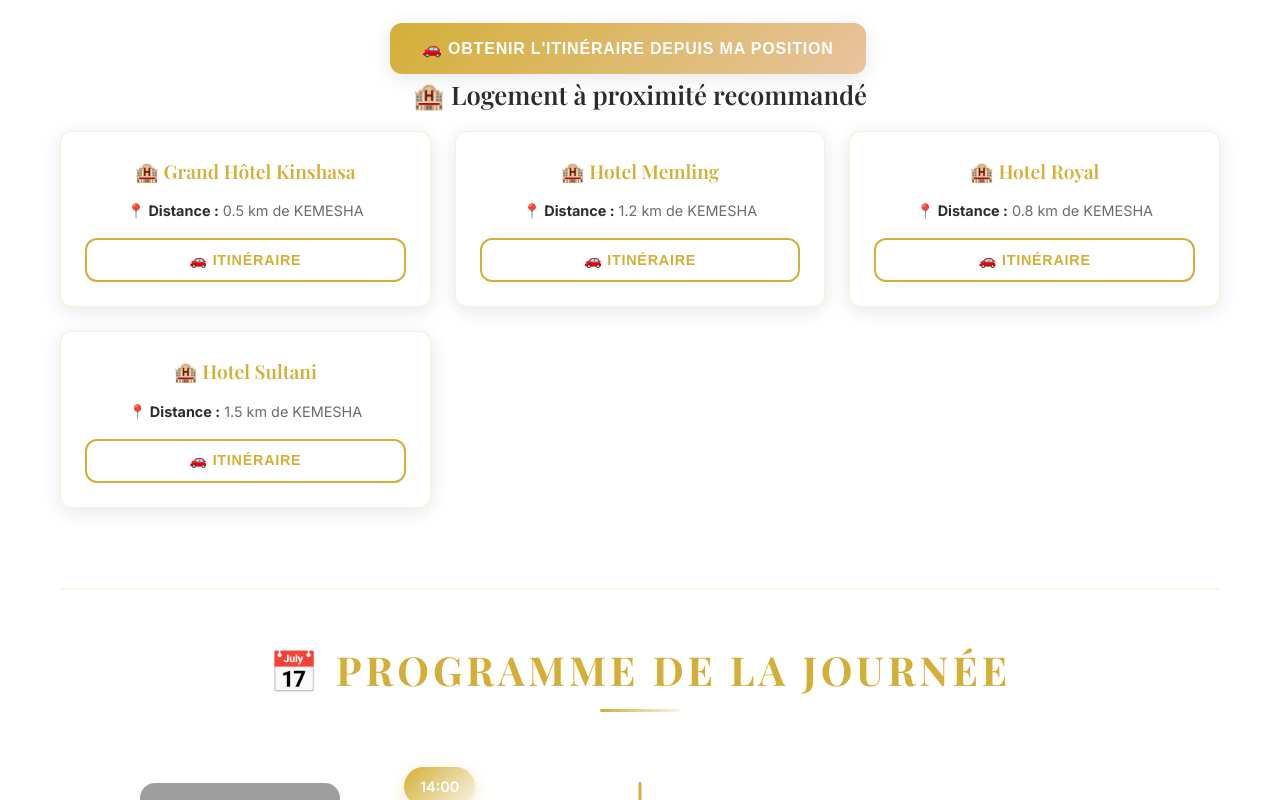
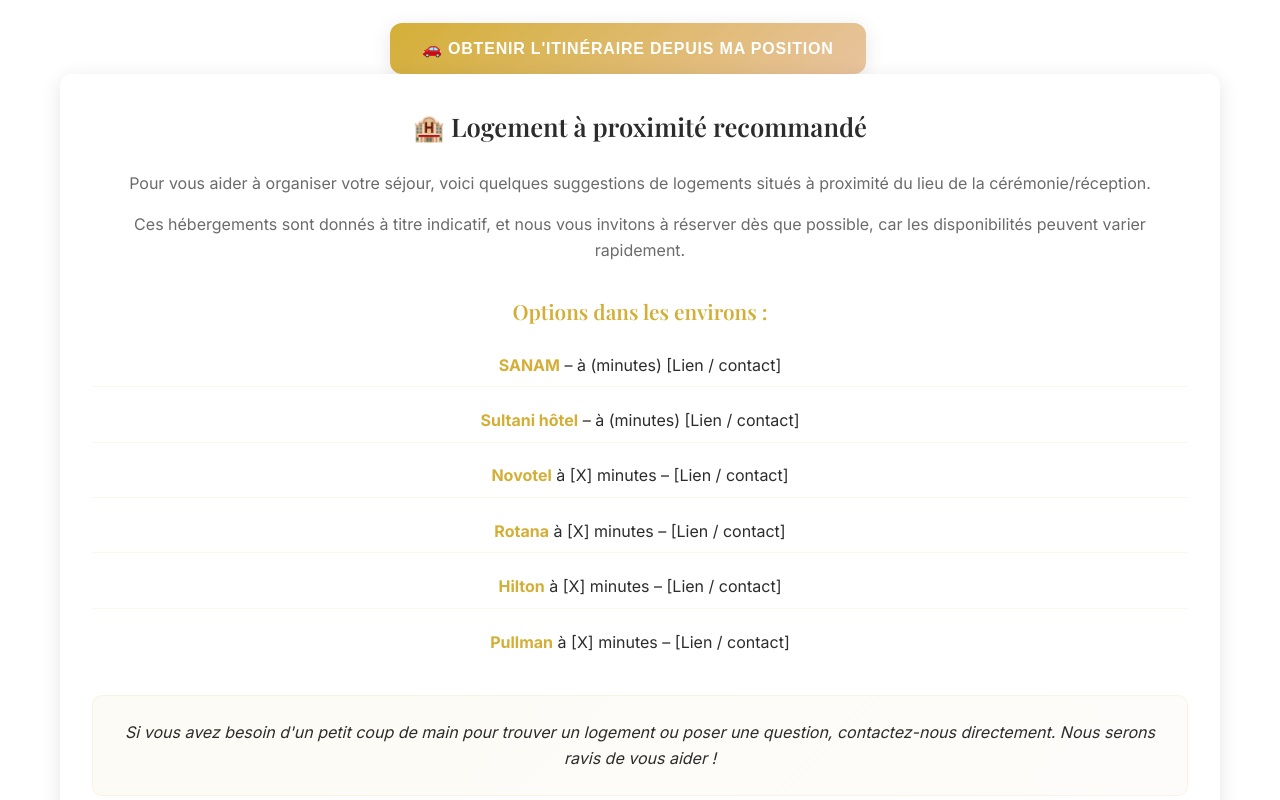
Before and after one commit to jeanKhal/JEloveStory, a React (Create React App) app: page / in a window 1280 px wide. Shown: the part 3920-4720 px from the top of the page. Built offline with nearby package versions, Linux system fonts and the light colour scheme; no server answers; grey boxes are pictures that could not be loaded.

Commit message:
Update accommodation section with new hotel list and styling

```diff
--- a/src/components/RSVP.css
+++ b/src/components/RSVP.css
@@ -314,15 +314,86 @@
 /* Hôtels Recommandés */
 .recommended-hotels {
   margin-bottom: 3rem;
+  background: var(--white);
+  padding: 2rem;
+  border-radius: var(--border-radius);
+  box-shadow: var(--shadow);
 }
 
 .recommended-hotels h3 {
   font-family: var(--font-family-elegant);
   font-size: 1.6rem;
   color: var(--text-dark);
+  margin-bottom: 1.5rem;
+  font-weight: 600;
+  text-align: center;
+}
+
+.hotels-intro {
+  margin-bottom: 2rem;
+  text-align: center;
+}
+
+.hotels-intro p {
+  font-family: var(--font-family-modern);
+  font-size: 1rem;
+  line-height: 1.6;
+  color: var(--text-light);
+  margin-bottom: 1rem;
+}
+
+.hotels-list {
+  margin-bottom: 2rem;
+}
+
+.hotels-list h4 {
+  font-family: var(--font-family-elegant);
+  font-size: 1.3rem;
+  color: var(--primary-color);
   margin-bottom: 1rem;
   font-weight: 600;
   text-align: center;
+}
+
+.hotels-list ul {
+  list-style: none;
+  padding: 0;
+  margin: 0;
+}
+
+.hotels-list li {
+  font-family: var(--font-family-modern);
+  font-size: 1rem;
+  line-height: 1.6;
+  color: var(--text-dark);
+  margin-bottom: 0.8rem;
+  padding: 0.5rem 0;
+  border-bottom: 1px solid rgba(212, 175, 55, 0.1);
+}
+
+.hotels-list li:last-child {
+  border-bottom: none;
+}
+
+.hotels-list li strong {
+  color: var(--primary-color);
+}
+
+.hotels-contact {
+  text-align: center;
+  padding: 1.5rem;
+  background: linear-gradient(135deg, rgba(212, 175, 55, 0.05) 0%, rgba(232, 195, 158, 0.05) 100%);
+  border-radius: 10px;
+  border: 1px solid rgba(212, 175, 55, 0.1);
+}
+
+.hotels-contact p {
+  font-family: var(--font-family-modern);
+  font-size: 1rem;
+  line-height: 1.6;
+  color: var(--text-dark);
+  margin: 0;
+  font-style: italic;
 }
 
 .recommendation-intro {
@@ -718,9 +789,33 @@
     padding: 1.5rem;
   }
 
-  .hotels-grid {
-    grid-template-columns: 1fr;
-  }
+     .hotels-grid {
+     grid-template-columns: 1fr;
+   }
+
+   .recommended-hotels {
+     padding: 1.5rem;
+   }
+
+   .hotels-intro p {
+     font-size: 0.95rem;
+   }
+
+   .hotels-list h4 {
+     font-size: 1.2rem;
+   }
+
+   .hotels-list li {
+     font-size: 0.95rem;
+   }
+
+   .hotels-contact {
+     padding: 1rem;
+   }
+
+   .hotels-contact p {
+     font-size: 0.95rem;
+   }
 
   .map-actions {
     flex-direction: column;
--- a/src/components/RSVP.tsx
+++ b/src/components/RSVP.tsx
@@ -262,147 +262,30 @@
              </div>
 
                          {/* Logements Recommandés */}
-             <div className="recommended-hotels">
-               <h3>🏨 Logement à proximité recommandé</h3>
+                           <div className="recommended-hotels">
+                <h3>🏨 Logement à proximité recommandé</h3>
 
-                               <div className="hotels-grid">
-                                     <div className="hotel-card simple">
-                     <h4>🏨 Grand Hôtel Kinshasa</h4>
-                     <p><strong>📍 Distance :</strong> 0.5 km de KEMESHA</p>
-                    <button
-                      className="btn btn-secondary hotel-directions-btn"
-                      onClick={() => {
-                        const destination = "-4.4419,15.2663";
-                        const destinationName = "Grand Hôtel Kinshasa";
+                <div className="hotels-intro">
+                  <p>Pour vous aider à organiser votre séjour, voici quelques suggestions de logements situés à proximité du lieu de la cérémonie/réception.</p>
+                  <p>Ces hébergements sont donnés à titre indicatif, et nous vous invitons à réserver dès que possible, car les disponibilités peuvent varier rapidement.</p>
+                </div>
 
-                        if (navigator.geolocation) {
-                          navigator.geolocation.getCurrentPosition(
-                            (position) => {
-                              const userLat = position.coords.latitude;
-                              const userLng = position.coords.longitude;
-                              const origin = `${userLat},${userLng}`;
+                <div className="hotels-list">
+                  <h4>Options dans les environs :</h4>
+                  <ul>
+                    <li><strong>SANAM</strong> – à (minutes) [Lien / contact]</li>
+                    <li><strong>Sultani hôtel</strong> – à (minutes) [Lien / contact]</li>
+                    <li><strong>Novotel</strong> à [X] minutes – [Lien / contact]</li>
+                    <li><strong>Rotana</strong> à [X] minutes – [Lien / contact]</li>
+                    <li><strong>Hilton</strong> à [X] minutes – [Lien / contact]</li>
+                    <li><strong>Pullman</strong> à [X] minutes – [Lien / contact]</li>
+                  </ul>
+                </div>
 
-                              const mapsUrl = `https://www.google.com/maps/dir/${origin}/${destinationName},+Kinshasa,+RDC/@${destination},15z/`;
-                              window.open(mapsUrl, '_blank');
-                            },
-                            (error) => {
-                              const mapsUrl = `https://www.google.com/maps/search/?api=1&query=${destinationName},+Kinshasa,+RDC`;
-                              window.open(mapsUrl, '_blank');
-                            }
-                          );
-                        } else {
-                          const mapsUrl = `https://www.google.com/maps/search/?api=1&query=${destinationName},+Kinshasa,+RDC`;
-                          window.open(mapsUrl, '_blank');
-                        }
-                      }}
-                    >
-                      🚗 Itinéraire
-                    </button>
-                  </div>
-
-                                     <div className="hotel-card simple">
-                     <h4>🏨 Hotel Memling</h4>
-                     <p><strong>📍 Distance :</strong> 1.2 km de KEMESHA</p>
-                    <button
-                      className="btn btn-secondary hotel-directions-btn"
-                      onClick={() => {
-                        const destination = "-4.4419,15.2663";
-                        const destinationName = "Hotel Memling Kinshasa";
-
-                        if (navigator.geolocation) {
-                          navigator.geolocation.getCurrentPosition(
-                            (position) => {
-                              const userLat = position.coords.latitude;
-                              const userLng = position.coords.longitude;
-                              const origin = `${userLat},${userLng}`;
-
-                              const mapsUrl = `https://www.google.com/maps/dir/${origin}/${destinationName},+Kinshasa,+RDC/@${destination},15z/`;
-                              window.open(mapsUrl, '_blank');
-                            },
-                            (error) => {
-                              const mapsUrl = `https://www.google.com/maps/search/?api=1&query=${destinationName},+Kinshasa,+RDC`;
-                              window.open(mapsUrl, '_blank');
-                            }
-                          );
-                        } else {
-                          const mapsUrl = `https://www.google.com/maps/search/?api=1&query=${destinationName},+Kinshasa,+RDC`;
-                          window.open(mapsUrl, '_blank');
-                        }
-                      }}
-                    >
-                      🚗 Itinéraire
-                    </button>
-                  </div>
-
-                                     <div className="hotel-card simple">
-                     <h4>🏨 Hotel Royal</h4>
-                     <p><strong>📍 Distance :</strong> 0.8 km de KEMESHA</p>
-                    <button
-                      className="btn btn-secondary hotel-directions-btn"
-                      onClick={() => {
-                        const destination = "-4.4419,15.2663";
-                        const destinationName = "Hotel Royal Kinshasa";
-
-                        if (navigator.geolocation) {
-                          navigator.geolocation.getCurrentPosition(
-                            (position) => {
-                              const userLat = position.coords.latitude;
-                              const userLng = position.coords.longitude;
-                              const origin = `${userLat},${userLng}`;
-
-                              const mapsUrl = `https://www.google.com/maps/dir/${origin}/${destinationName},+Kinshasa,+RDC/@${destination},15z/`;
-                              window.open(mapsUrl, '_blank');
-                            },
-                            (error) => {
-                              const mapsUrl = `https://www.google.com/maps/search/?api=1&query=${destinationName},+Kinshasa,+RDC`;
-                              window.open(mapsUrl, '_blank');
-                            }
-                          );
-                        } else {
-                          const mapsUrl = `https://www.google.com/maps/search/?api=1&query=${destinationName},+Kinshasa,+RDC`;
-                          window.open(mapsUrl, '_blank');
-                        }
-                      }}
-                    >
-                      🚗 Itinéraire
-                    </button>
-                  </div>
-
-                                     <div className="hotel-card simple">
-                     <h4>🏨 Hotel Sultani</h4>
-                     <p><strong>📍 Distance :</strong> 1.5 km de KEMESHA</p>
-                    <button
-                      className="btn btn-secondary hotel-directions-btn"
-                      onClick={() => {
-                        const destination = "-4.4419,15.2663";
-                        const destinationName = "Hotel Sultani Kinshasa";
-
-                        if (navigator.geolocation) {
-                          navigator.geolocation.getCurrentPosition(
-                            (position) => {
-                              const userLat = position.coords.latitude;
-                              const userLng = position.coords.longitude;
-                              const origin = `${userLat},${userLng}`;
-
-                              const mapsUrl = `https://www.google.com/maps/dir/${origin}/${destinationName},+Kinshasa,+RDC/@${destination},15z/`;
-                              window.open(mapsUrl, '_blank');
-                            },
-                            (error) => {
-                              const mapsUrl = `https://www.google.com/maps/search/?api=1&query=${destinationName},+Kinshasa,+RDC`;
-                              window.open(mapsUrl, '_blank');
-                            }
-                          );
-                        } else {
-                          const mapsUrl = `https://www.google.com/maps/search/?api=1&query=${destinationName},+Kinshasa,+RDC`;
-                          window.open(mapsUrl, '_blank');
-                        }
-                      }}
-                    >
-                      🚗 Itinéraire
-                    </button>
-                  </div>
+                <div className="hotels-contact">
+                  <p>Si vous avez besoin d'un petit coup de main pour trouver un logement ou poser une question, contactez-nous directement. Nous serons ravis de vous aider !</p>
                 </div>
-             </div>
+              </div>
 
 
 
```
